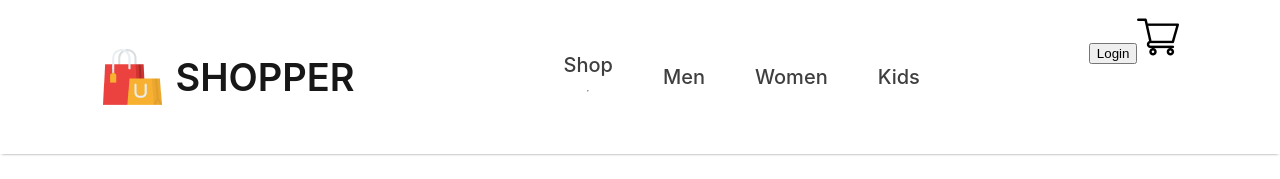
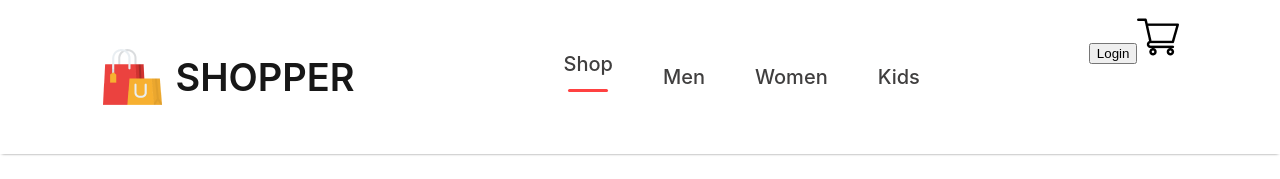
Before and after one commit to Kirttinath/Code-World, a React (Create React App) app in the folder frontend/: page / in a window 1280 px wide. Shown: the top 179 px of the page. Built offline with nearby package versions, Linux system fonts and the light colour scheme.

Commit message:
hr tag styling added

```diff
--- a/frontend/src/Components/Navbar/Navbar.css
+++ b/frontend/src/Components/Navbar/Navbar.css
@@ -35,3 +35,11 @@
     gap: 3px;
     cursor: pointer;
 }
+
+.nav-menu hr{
+    border: none;
+    width: 80%;
+    height: 3px;
+    border-radius: 10px;
+    background-color: #ff4141;
+}
```
